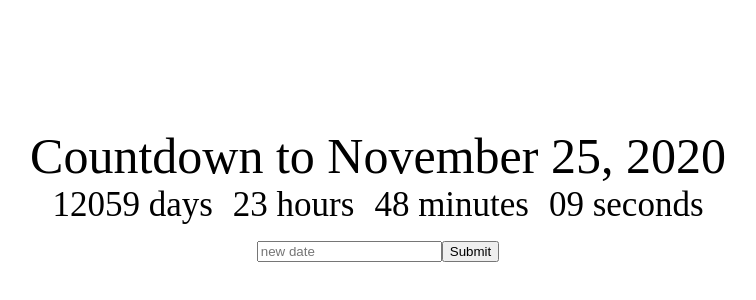
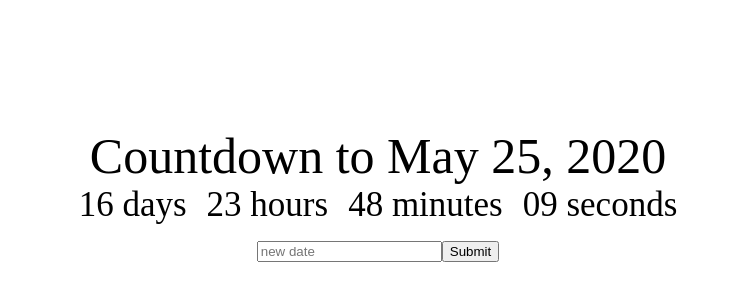
Before and after one commit to sarika296/countdown-champ, a React (Create React App) app: page / in a window 1280 px wide. Shown: the part 126-426 px from the top of the page, without its empty margins (262-1018 px from the left). Built offline with nearby package versions, Linux system fonts and the light colour scheme.

Commit message:
calculating remaining time

```diff
--- a/src/App.jsx
+++ b/src/App.jsx
@@ -5,7 +5,7 @@ import Clock from './Clock';
 class App extends Component {
 
     state = {
-        deadline:"November 25, 2020",
+        deadline:"May 25, 2020",
         newDeadline:""
     }
 
--- a/src/Clock.js
+++ b/src/Clock.js
@@ -24,13 +24,12 @@ class Clock extends Component {
 
     getTimeUtil(deadline) {
         const time = Date.parse(deadline) - Date.parse(new Date());
+        console.log('time',time);
         const seconds = Math.floor((time/1000)%60);
         const minutes = Math.floor((time/1000/60)%60);
         const hours = Math.floor(time/(1000*60*60)%24);
-        const days = Math.floor(time/(1000*60*24));
+        const days = Math.floor(time/(1000*60*60*24));
         this.setState({ days, hours, minutes, seconds })
-        console.log('days',days,'minutes',minutes,'seconds',seconds,'hours',hours);
-
     }
 
     render() {
```
